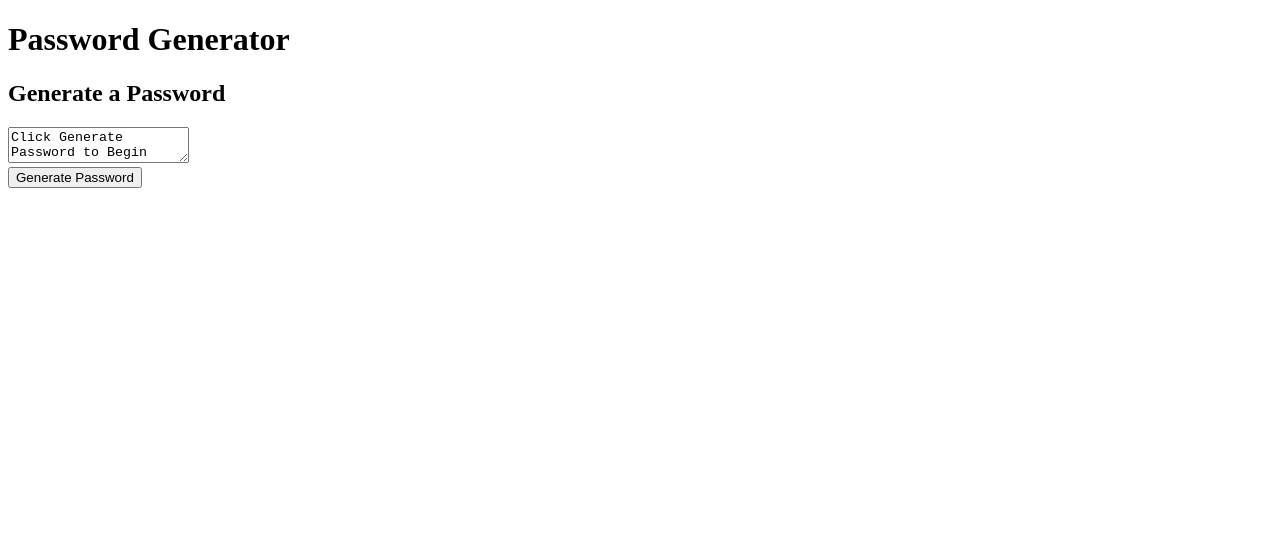
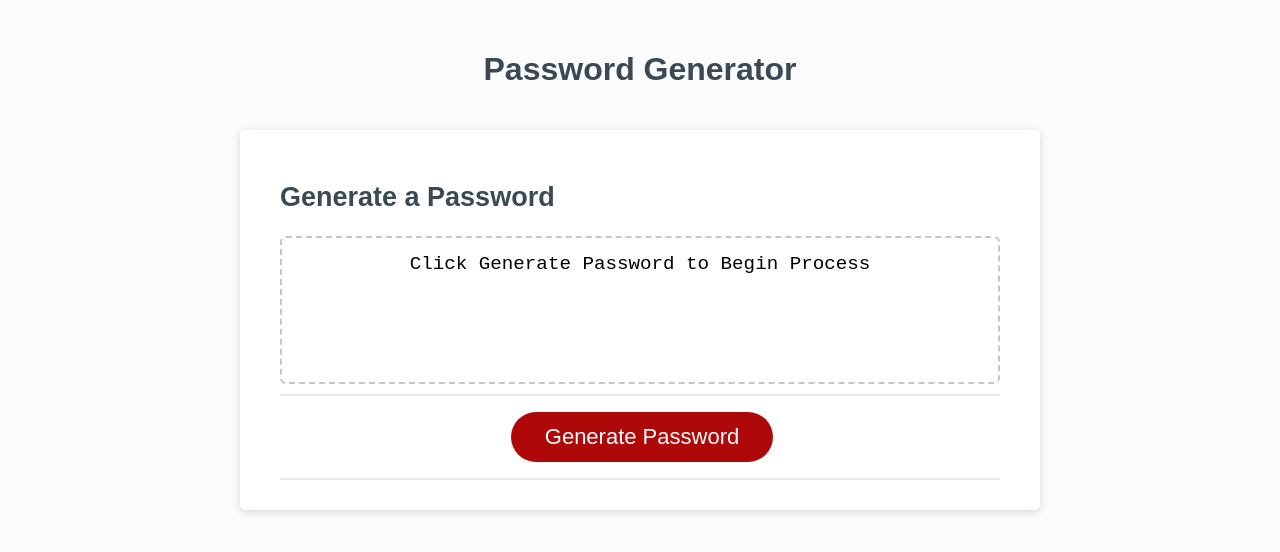
Before and after one commit to jparris3213/unc_HW_Number_3, a plain HTML site: page index.html in a window 1280 px wide. Drawn offline with Linux system fonts and the light colour scheme; the site is published under a folder, as on GitHub Pages, so addresses that start at the root find nothing; files whose address does not match are found by name.

Commit message:
Still Hacky, but now the CSS is connected correctly

```diff
--- a/index.html
+++ b/index.html
@@ -5,7 +5,7 @@
     <meta name="viewport" content="width=device-width, initial-scale=1.0" />
     <meta http-equiv="X-UA-Compatible" content="ie=edge" />
     <title>Password Generator</title>
-    <link rel="stylesheet" href="/Assets/css/style.css" />
+    <link rel="stylesheet" href="./Assets/css/style.css" />
   </head>
   <body>
     <div class="wrapper">
```
